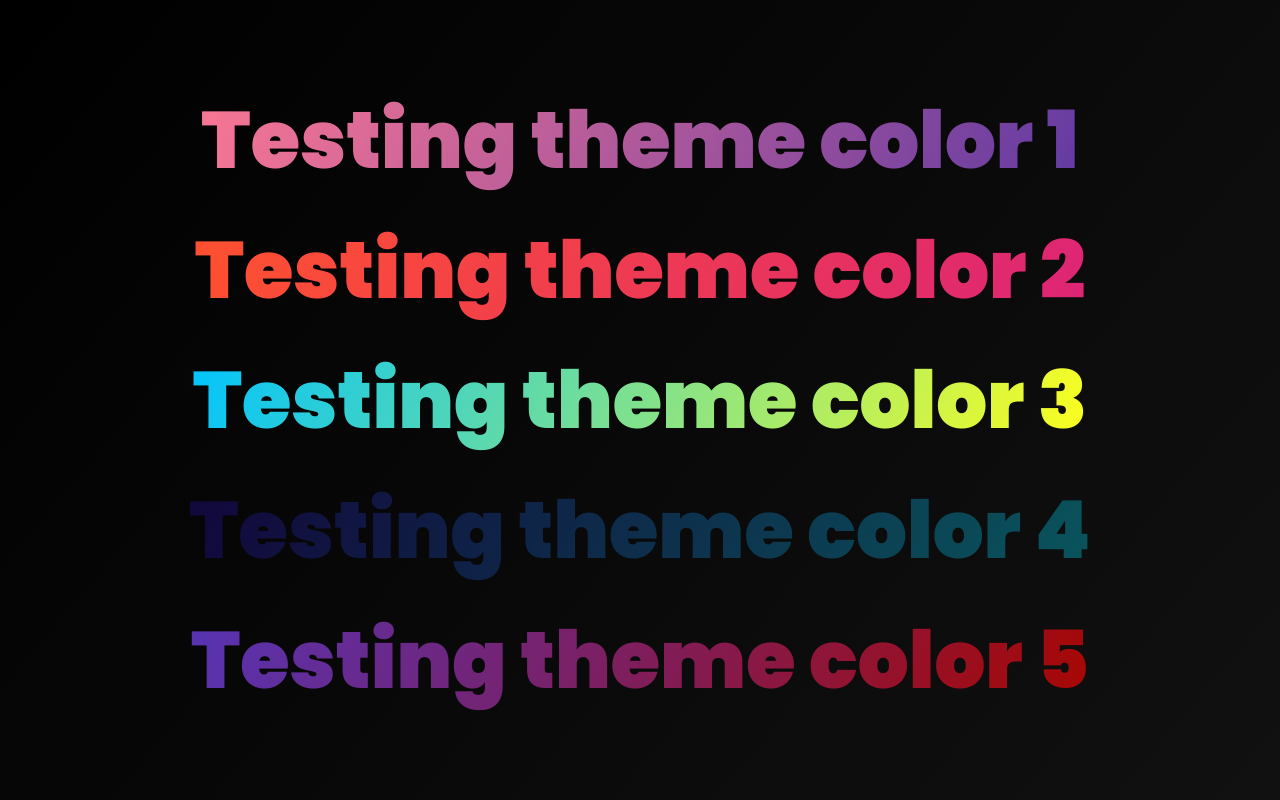
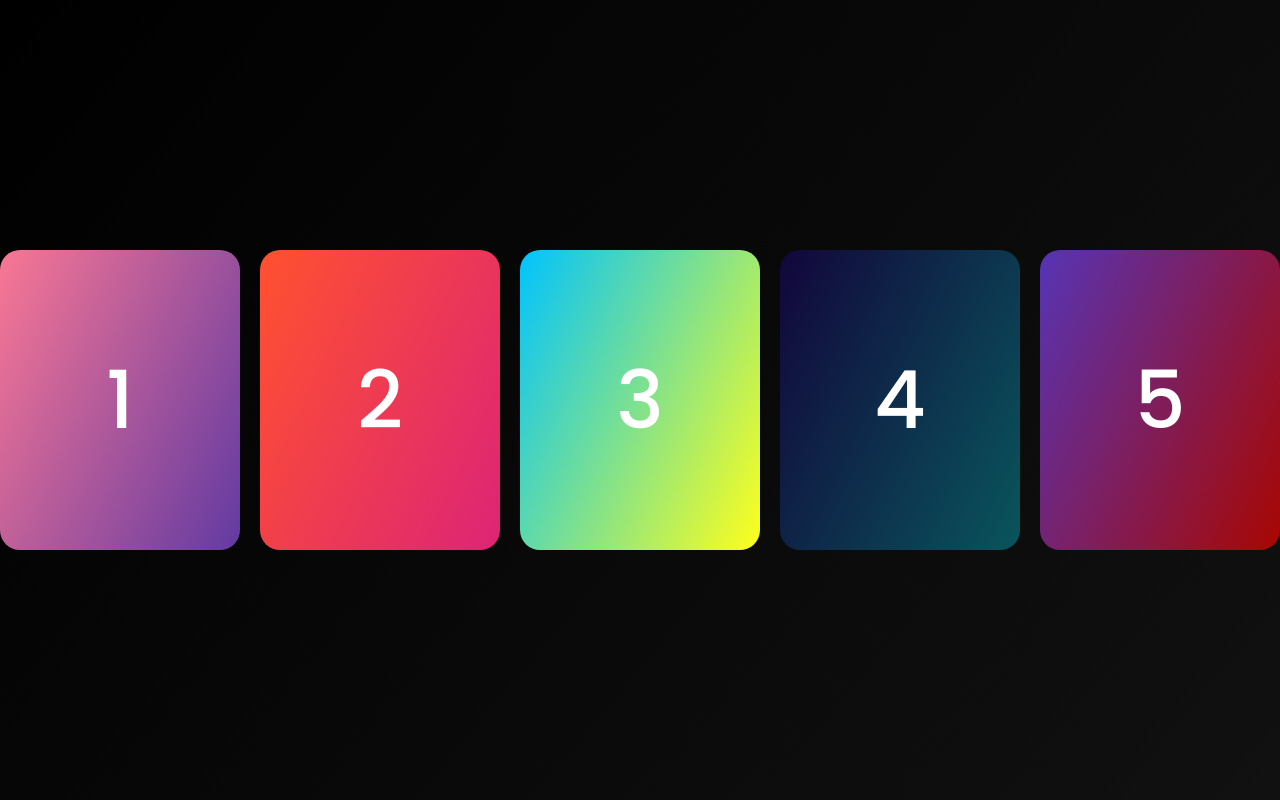
Before and after one commit to Atundebarnabas/CApp, a PHP site: page /pages/landingPage.php in a window 1280 px wide. Run offline with PHP 8.4, Linux system fonts and the light colour scheme.

Commit message:
new update

```diff
--- a/assets/css/landingpage.css
+++ b/assets/css/landingpage.css
@@ -23,45 +23,43 @@ body {
   display: flex;
   align-items: center;
   justify-content: center;
-  flex-direction: column;
   background: linear-gradient(130deg, var(--dark-theme), var(--dark-shade1));
   font-family: 'Poppins', sans-serif;
-  gap: 10px;
+  gap: 20px;
 }
 
 
 .testtheme {
   font-family: 'Poppins', sans-serif;
   font-size: 5rem;
-  font-weight: 900;
+  font-weight: 500;
+  color: white;
+  padding: 20px;
+  border-radius: 20px;
+  height: 300px;
+  width: 300px;
+  cursor: pointer;
+  display: flex;
+  align-items: center;
+  justify-content: center;
 }
 
 .testtheme:nth-child(1) {
   background: var(--theme-grad-color1);
-  -webkit-text-fill-color: transparent;
-  -webkit-background-clip: text;
 }
 
 .testtheme:nth-child(2) {
   background: var(--theme-grad-color2);
-  -webkit-text-fill-color: transparent;
-  -webkit-background-clip: text;
 }
 
 .testtheme:nth-child(3) {
   background: var(--theme-grad-color3);
-  -webkit-text-fill-color: transparent;
-  -webkit-background-clip: text;
 }
 
 .testtheme:nth-child(4) {
   background: var(--theme-grad-color4);
-  -webkit-text-fill-color: transparent;
-  -webkit-background-clip: text;
 }
 
 .testtheme:nth-child(5) {
   background: var(--theme-grad-color5);
-  -webkit-text-fill-color: transparent;
-  -webkit-background-clip: text;
 }
--- a/pages/landingPage.php
+++ b/pages/landingPage.php
@@ -8,10 +8,10 @@
 </head>
 <body>
   <!-- Testing theme color -->
-  <h1 class="testtheme">Testing theme color 1</h1>
-  <h1 class="testtheme">Testing theme color 2</h1>
-  <h1 class="testtheme">Testing theme color 3</h1>
-  <h1 class="testtheme">Testing theme color 4</h1>
-  <h1 class="testtheme">Testing theme color 5</h1>
+  <div class="testtheme">1</div>
+  <div class="testtheme">2</div>
+  <div class="testtheme">3</div>
+  <div class="testtheme">4</div>
+  <div class="testtheme">5</div>
 </body>
 </html>
```
